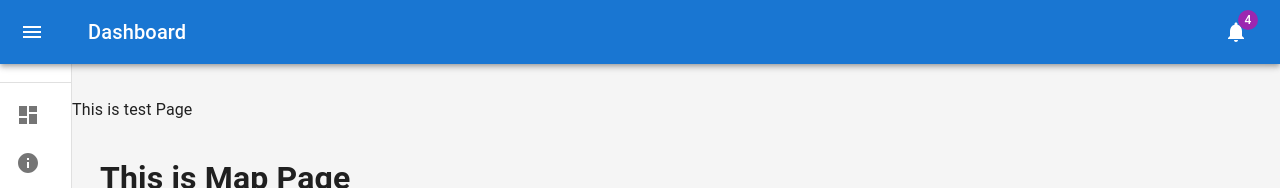
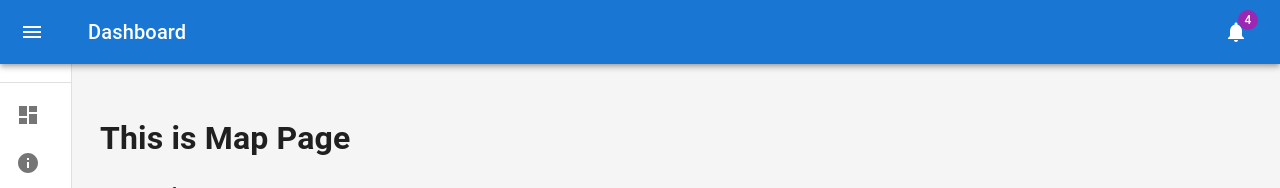
Before and after one commit to Ender-Zhang/DiseaseMap, a React (Vite) app in the folder diseasemap/: page /map in a window 1280 px wide. Shown: the top 188 px of the page. Built offline with nearby package versions, Linux system fonts and the light colour scheme.

Commit message:
Update map_detail.tsx

```diff
--- a/diseasemap/src/components/map_detail.tsx
+++ b/diseasemap/src/components/map_detail.tsx
@@ -1,3 +1,11 @@
+/*
+ * @Author: Ender-Zhang 102596313+Ender-Zhang@users.noreply.github.com
+ * @Date: 2023-04-03 20:57:55
+ * @LastEditors: Ender-Zhang 102596313+Ender-Zhang@users.noreply.github.com
+ * @LastEditTime: 2023-04-03 22:40:18
+ * @FilePath: \DiseaseMap\diseasemap\src\components\map_detail.tsx
+ * @Description: 这是默认设置,请设置`customMade`, 打开koroFileHeader查看配置 进行设置: https://github.com/OBKoro1/koro1FileHeader/wiki/%E9%85%8D%E7%BD%AE
+ */
 import { css } from '@emotion/css';
 import { Copyright } from '@mui/icons-material';
 import { Button, Container, Box } from '@mui/material';
@@ -19,7 +27,6 @@ export default function Map_detail() {
   return (
     <div>
       {/* <Header /> */}
-      <p>This is test Page</p>
       <Container maxWidth="lg" sx={{ mt: 4, mb: 4 }}>
             <h1>This is Map Page</h1>
             <p>Message from child component: {message}</p>
@@ -32,7 +39,7 @@ export default function Map_detail() {
               setDiseasedata("456");
               setTimer(timer+1);
             }}>d2</Button>
-            <Box style={{width:"50%"}}>
+            <Box style={{width:"70%"}}>
             <MapChart onMessage={handleMessage} name={diseasedata} t={timer}/>
             </Box>
             <Copyright sx={{ pt: 4 }} />
```
